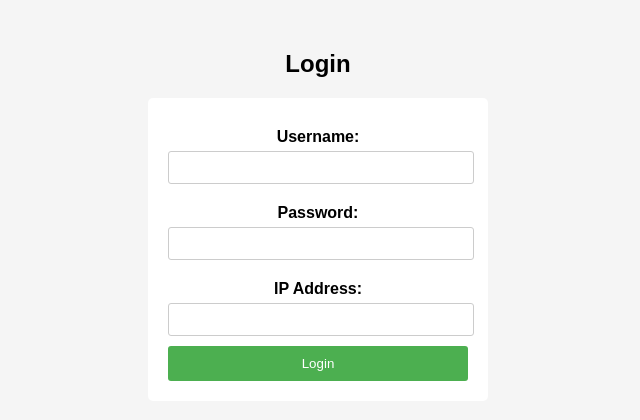
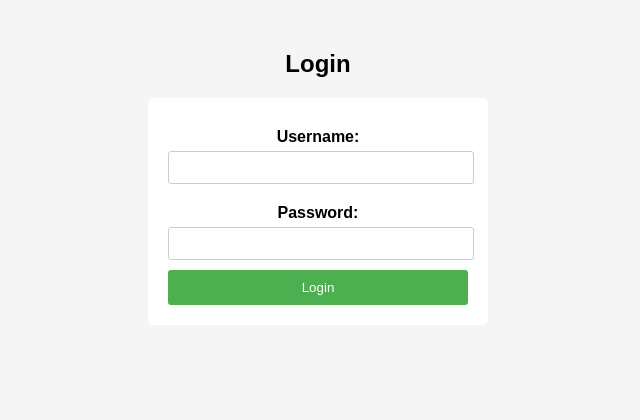
Before and after one commit to GeethaReddy8920/myapp, a Java web app: page / in a window 1280 px wide. Shown: the top 420 px of the page, without its empty margins (322-962 px from the left). Run offline with Tomcat 11, a stand-in JSP engine, Linux system fonts and the light colour scheme.

Commit message:
modified

```diff
--- a/src/main/webapp/index.jsp
+++ b/src/main/webapp/index.jsp
@@ -51,10 +51,7 @@
     <label for="password">Password:</label>
     <input type="password" id="password" name="password" required>
 
-    <label for="password">IP Address:</label>
-    <input type="password" id="password" name="password" required>
-
-    <button type="submit">Login</button>
+   <button type="submit">Login</button>
 </form>
 </body>
 </html>
```
